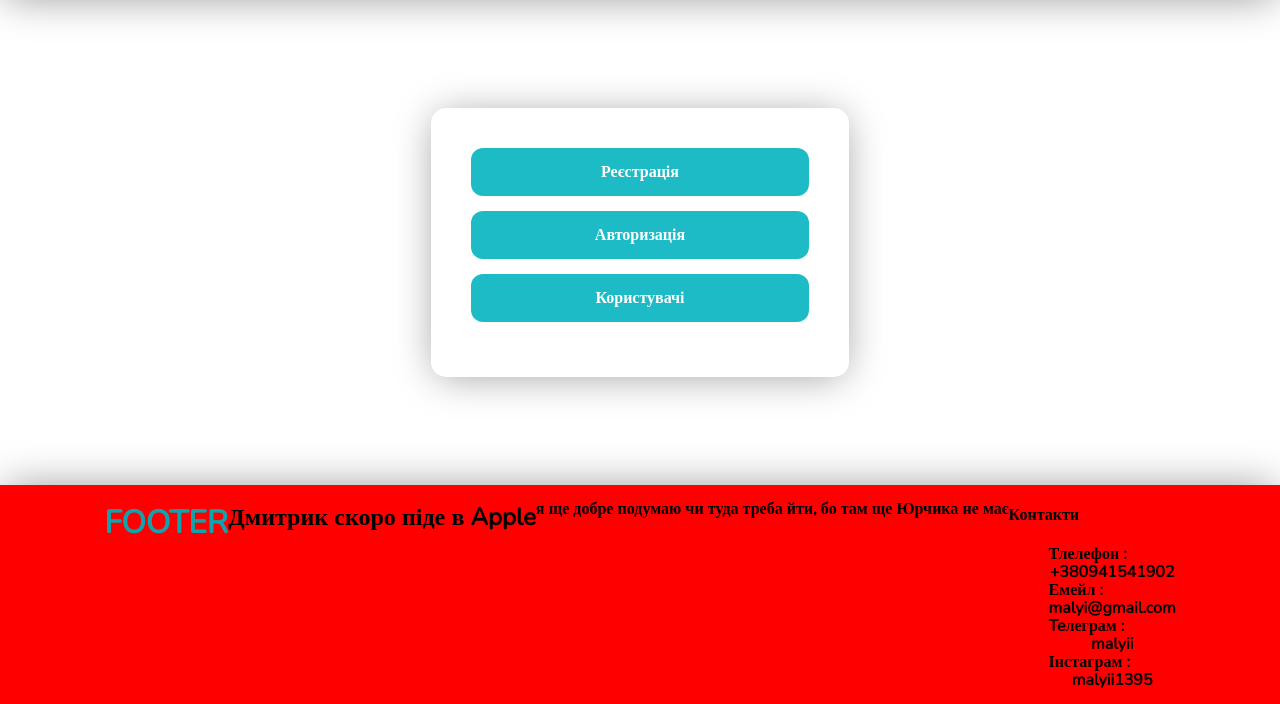
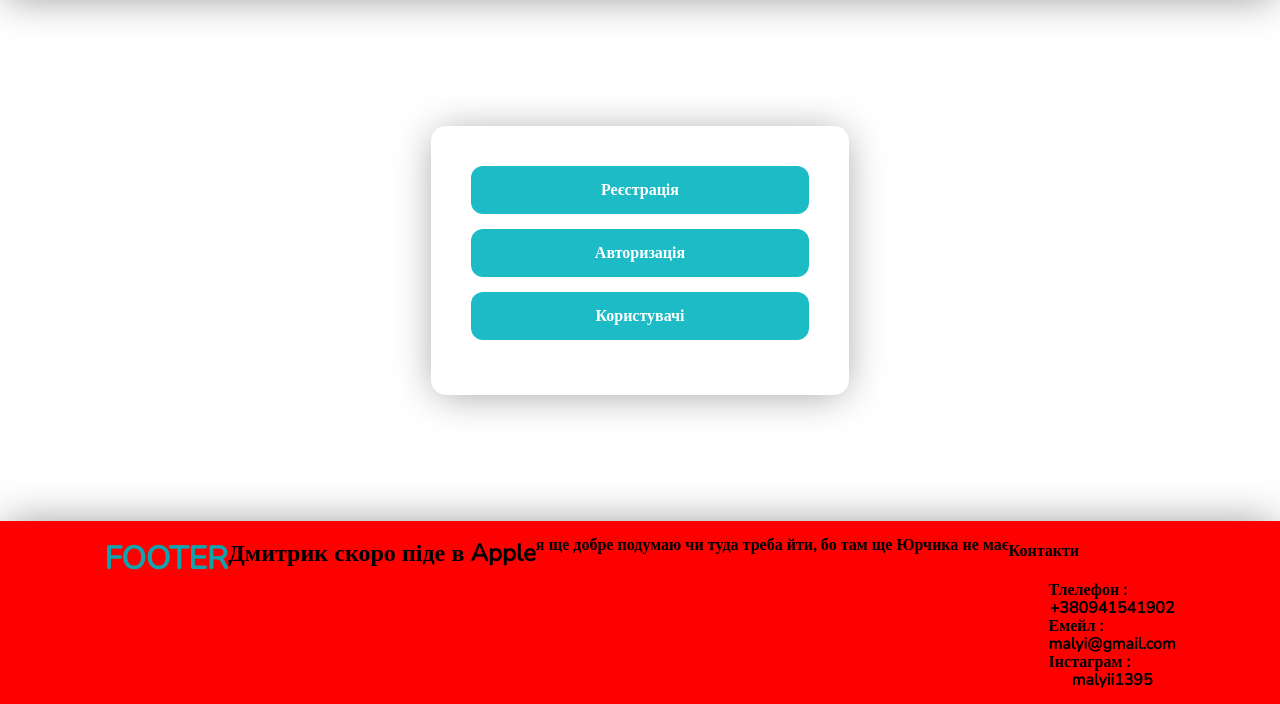
Before and after one commit to Morykvas/git, a PHP site: page /project-shop/index.php in a window 1280 px wide. Shown: the part 96-800 px from the top of the page. Run offline with PHP 8.4, Linux system fonts and the light colour scheme; some libraries are stand-ins or nearby versions.

Commit message:
додаткові контакти

```diff
--- a/footer.php
+++ b/footer.php
@@ -11,7 +11,6 @@
                             <ul>
                                 <li><span>Тлелефон  : </span><a>+380941541902</a></li>
                                 <li><span>Емейл     : </span><a>malyi@gmail.com</a></li>
-                                <li><span>Teлеграм  : </span><a>malyii</a></li>
                                 <li><span>Інстаграм : </span><a>malyii1395</a></li>
                             </ul>
                         </div>
```
